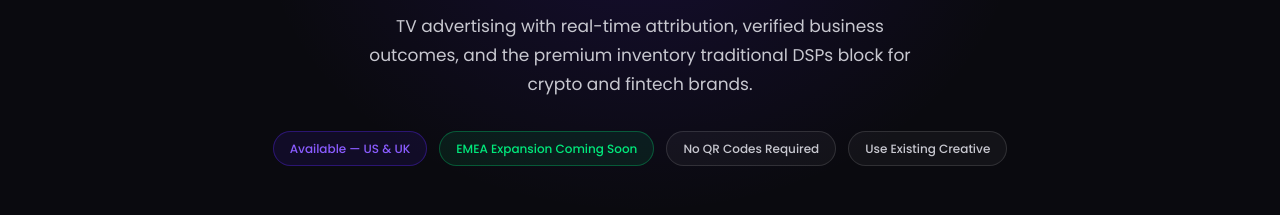
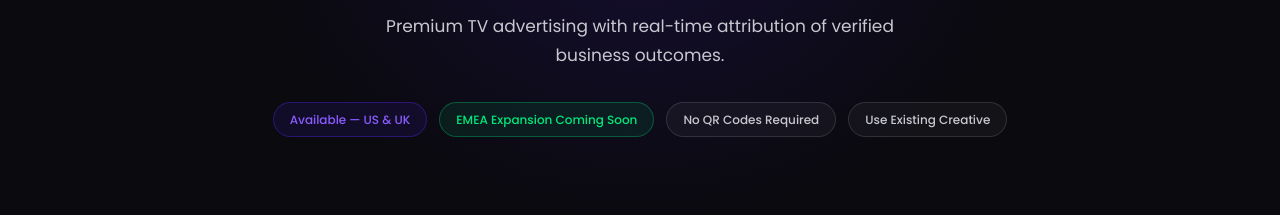
Before and after one commit to createAlkimi/performanceCTV, a plain HTML site: page index.html in a window 1280 px wide. Shown: the part 348-563 px from the top of the page. Drawn offline with Linux system fonts and the light colour scheme; a web font is replaced by a local one.

Commit message:
Add files via upload

```diff
--- a/index.html
+++ b/index.html
@@ -925,7 +925,7 @@
     <div class="hero-inner">
       <span class="overline">Alkimi CTV Marketplace</span>
       <h1 class="hero-title">Performance TV<br><span>That Converts</span></h1>
-      <p class="hero-sub">TV advertising with real-time attribution, verified business outcomes, and the premium inventory traditional DSPs block for crypto and fintech brands.</p>
+      <p class="hero-sub">Premium TV advertising with real-time attribution of verified business outcomes.</p>
       <div class="hero-badges">
         <span class="badge badge--purple">Available — US &amp; UK</span>
         <span class="badge badge--green">EMEA Expansion Coming Soon</span>
```
